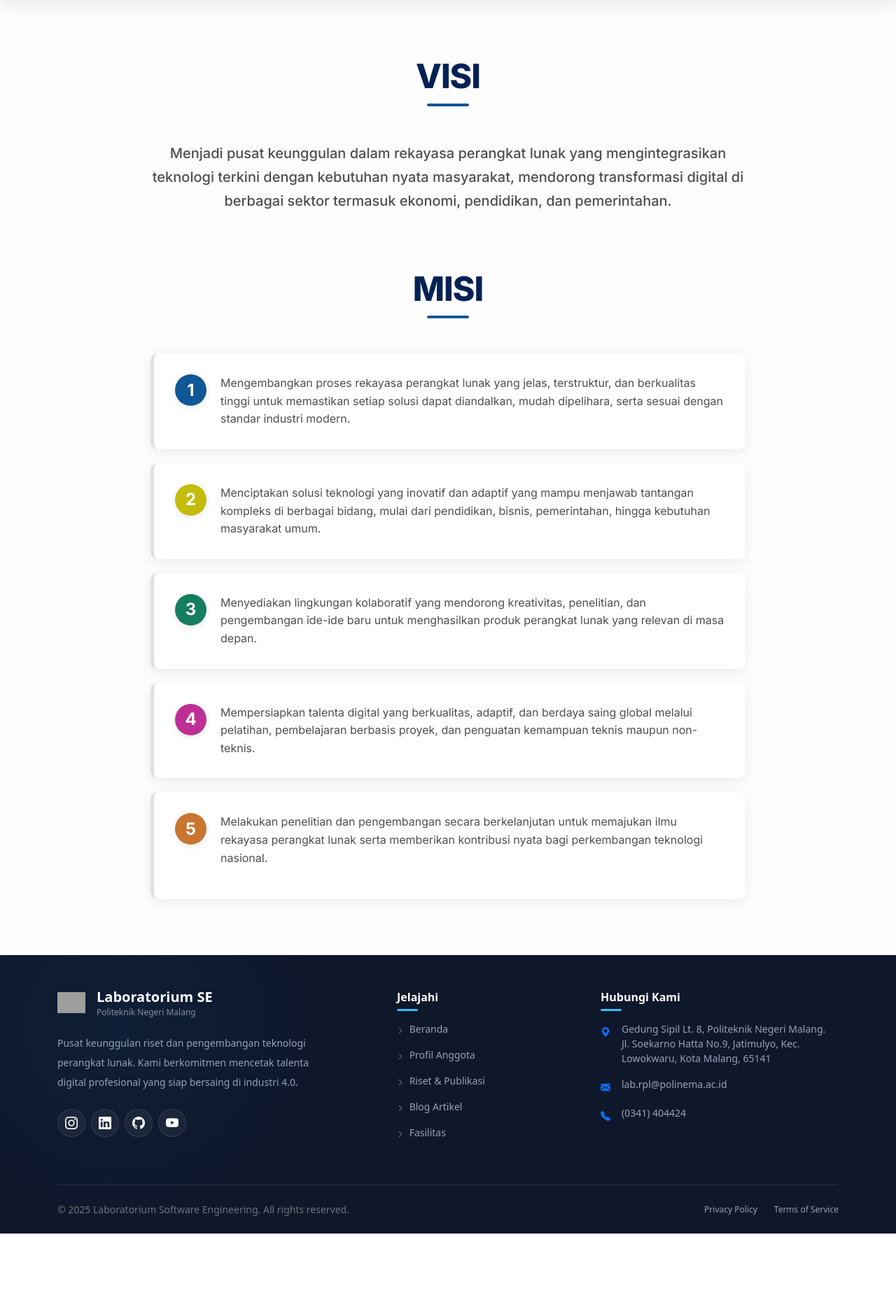
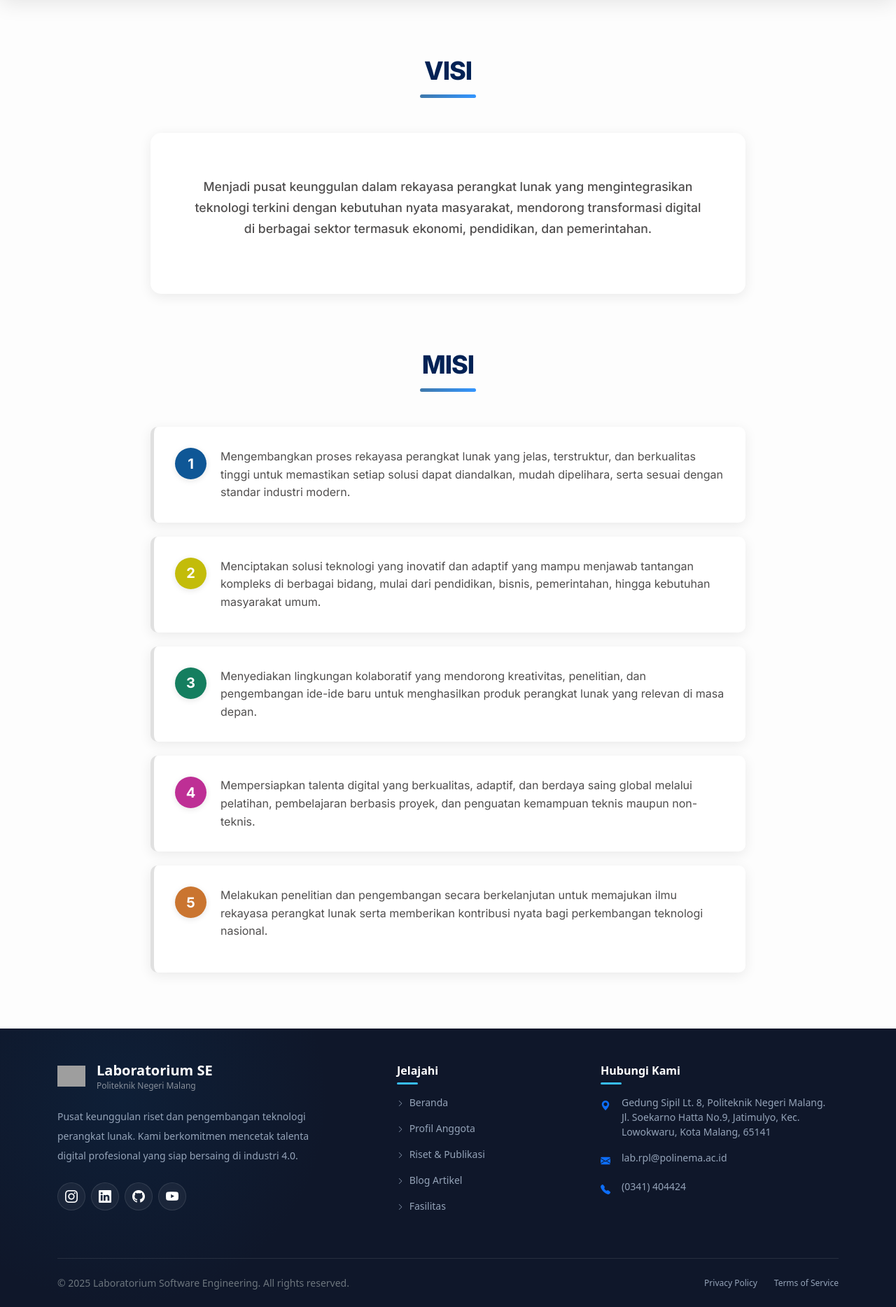
Before and after one commit to wandi1209/web_profil_lab_se_pbl2025, a PHP site: page /tentang/visi-misi in a window 1280 px wide. Shown: the part 87-1955 px from the top of the page at 70% size. Before the commit the page ends 1850 px from the top, so only its background shows below. Run offline with PHP 8.4, Linux system fonts and the light colour scheme; grey boxes are pictures that could not be loaded.

Commit message:
feat: visi misi css

```diff
--- a/assets/css/visi_misi.css
+++ b/assets/css/visi_misi.css
@@ -40,7 +40,7 @@ body {
 
 /* --- Judul (Menggunakan Teks Primary Dark) --- */
 .section-title {
-    font-size: 3rem;
+    font-size: 2.25rem;
     font-weight: 800;
     color: var(--color-primary-text);
     margin-bottom: 50px;
@@ -52,14 +52,15 @@ body {
 .section-title::after {
     content: '';
     display: block;
-    width: 60px;
-    height: 4px;
-    background-color: var(--color-m1); /* Biru cerah */
-    margin: 10px auto 0;
-    border-radius: 2px;
+    width: 80px;
+    height: 5px;
+    margin: 12px auto 0;
+    border-radius: 10px;
+    background: linear-gradient(90deg, var(--color-m1), var(--color-accent-strong));
+    opacity: .8;
 }
 
-z/* ===============================
+/* ===============================
    CARD VISI
 ================================= */
 .vision-card {
@@ -83,7 +84,7 @@ z/* ===============================
 
 .vision-text {
     text-align: center;
-    font-size: 1.25rem;
+    font-size: 1.10rem;
     line-height: 1.7;
     color: var(--color-secondary-text);
     font-weight: 500;
@@ -155,7 +156,7 @@ z/* ===============================
     display: flex;
     justify-content: center;
     align-items: center;
-    font-size: 1.5rem;
+    font-size: 1.25rem;
     font-weight: 700;
     color: var(--color-bg-card);
     flex-shrink: 0;
```
Also changed, not shown: app/views/pages/tentang/visi-misi.php (indentation only).
